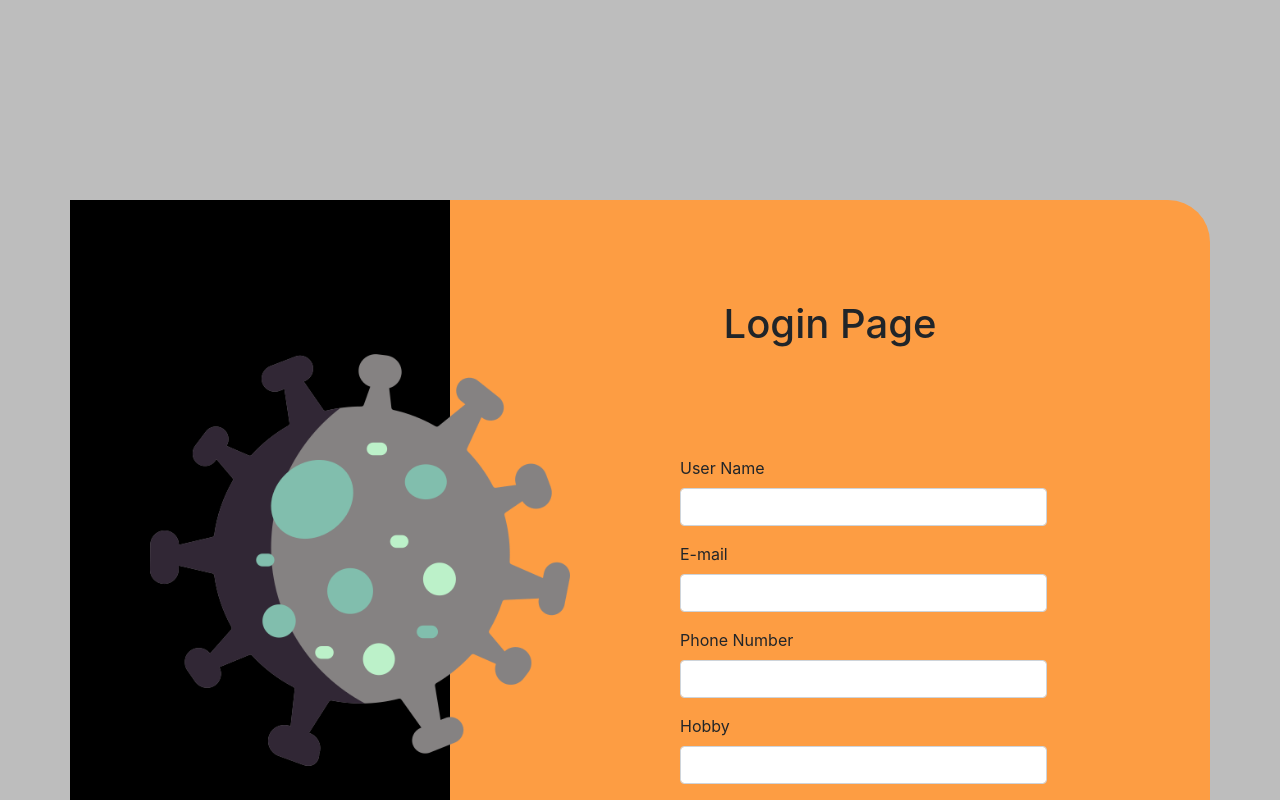
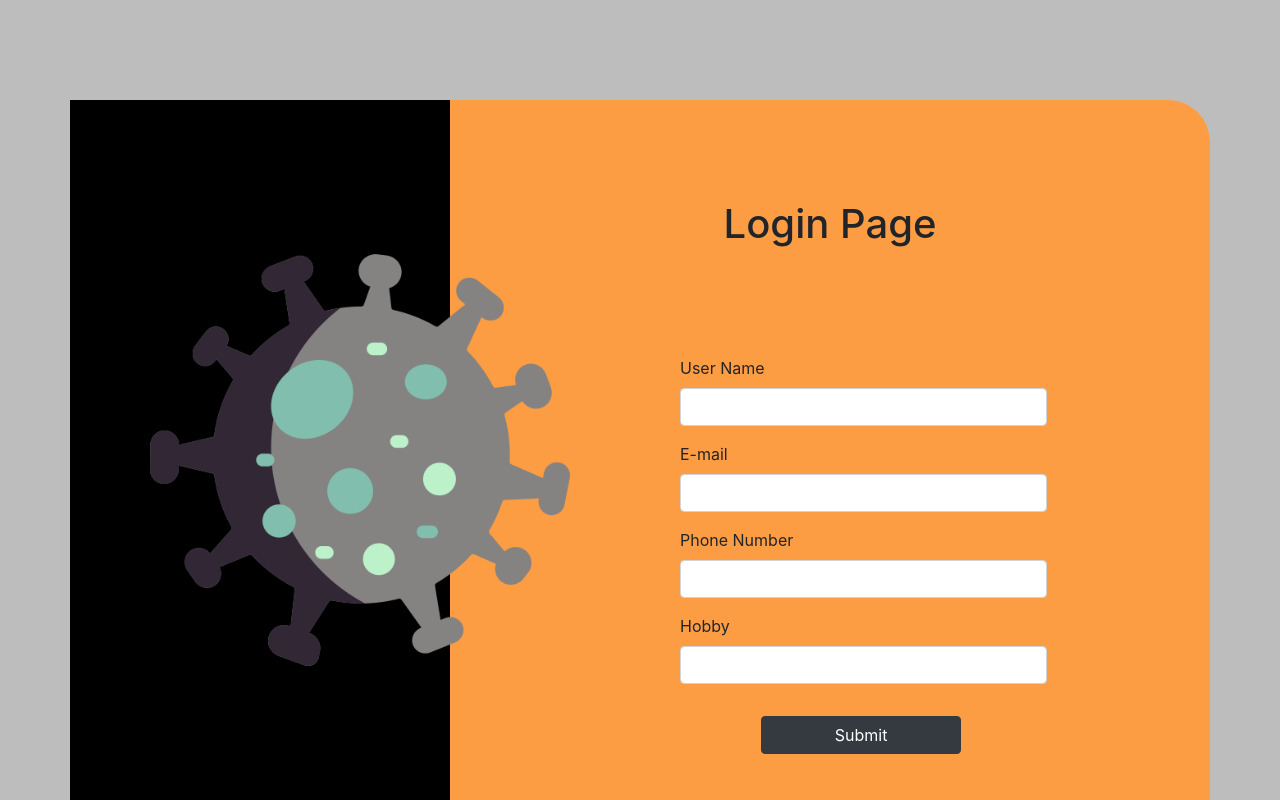
Before and after one commit to rohan-arya-w/Covid19-visualizer, an Angular app: page / in a window 1280 px wide. Shown: the top 800 px of the page. Built offline with nearby package versions, Linux system fonts and the light colour scheme.

Commit message:
~fixed-something

```diff
--- a/src/app/login-page/login-page.component.css
+++ b/src/app/login-page/login-page.component.css
@@ -1,5 +1,5 @@
 .template1 {
-  margin-top: 200px;
+  margin-top: 100px;
   width: 800px;
   height: 800px;
   background-color: black;
@@ -13,7 +13,7 @@
 }
 
 .template2 {
-  margin-top: 200px;
+  margin-top: 100px;
   width: 800px;
   height: 800px;
   background-color: rgb(253, 157, 67);
--- a/src/app/login-page/login-page.component.html
+++ b/src/app/login-page/login-page.component.html
@@ -1,6 +1,6 @@
 
 
-<div style="height: 100vh;width: 100vw;background:#d4d4d4;">
+
 
 
 
@@ -44,7 +44,3 @@
 
 
     </div>
-
-
-
-</div>
--- a/src/app/register-form/register-form.component.css
+++ b/src/app/register-form/register-form.component.css
@@ -1,5 +1,5 @@
 .template1 {
-    margin-top: 200px;
+    margin-top: 100px;
     width: 800px;
     height: 800px;
     background-color: black;
@@ -13,7 +13,7 @@
   }
 
   .template2 {
-    margin-top: 200px;
+    margin-top: 100px;
     width: 800px;
     height: 800px;
     background-color: rgb(253, 157, 67);
```
